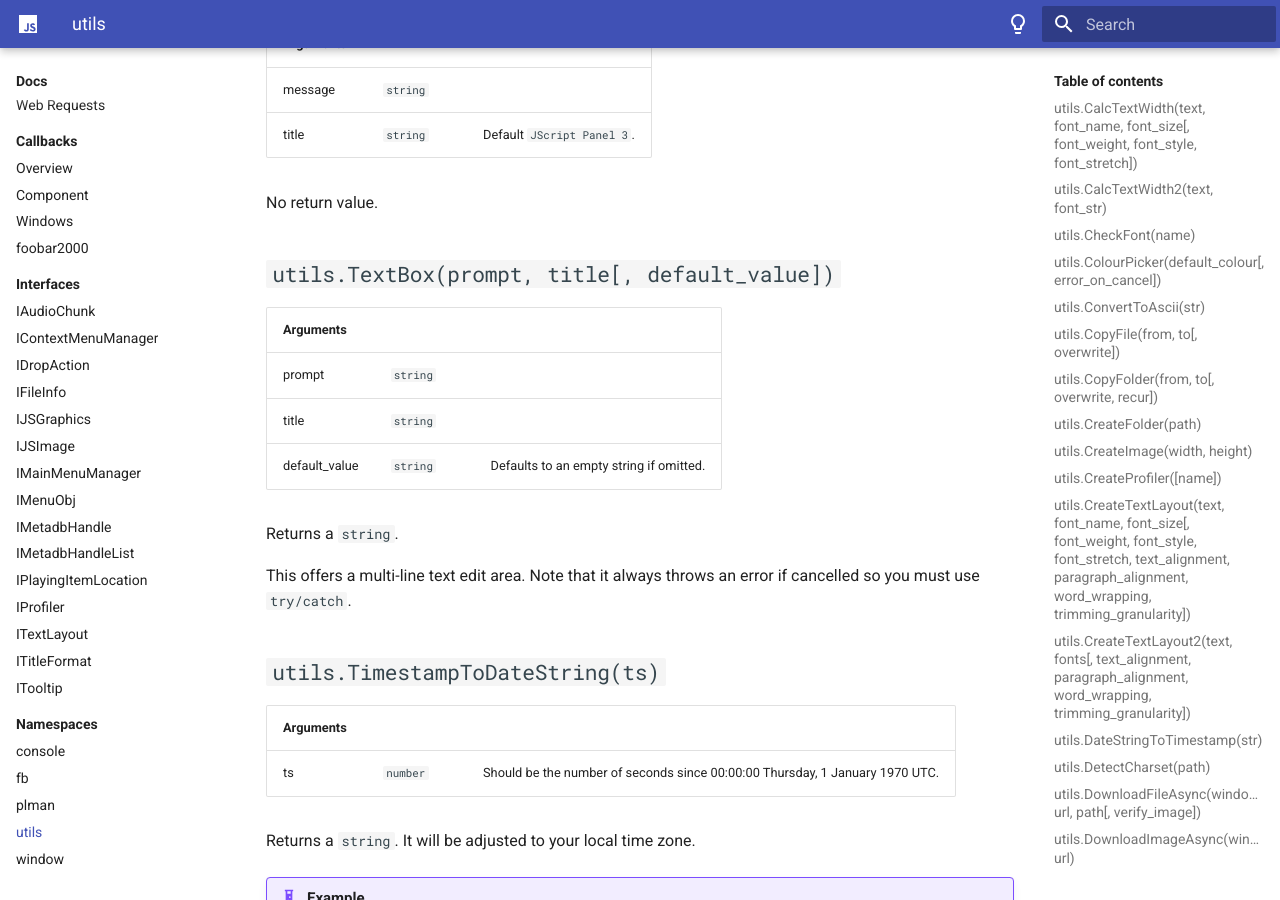
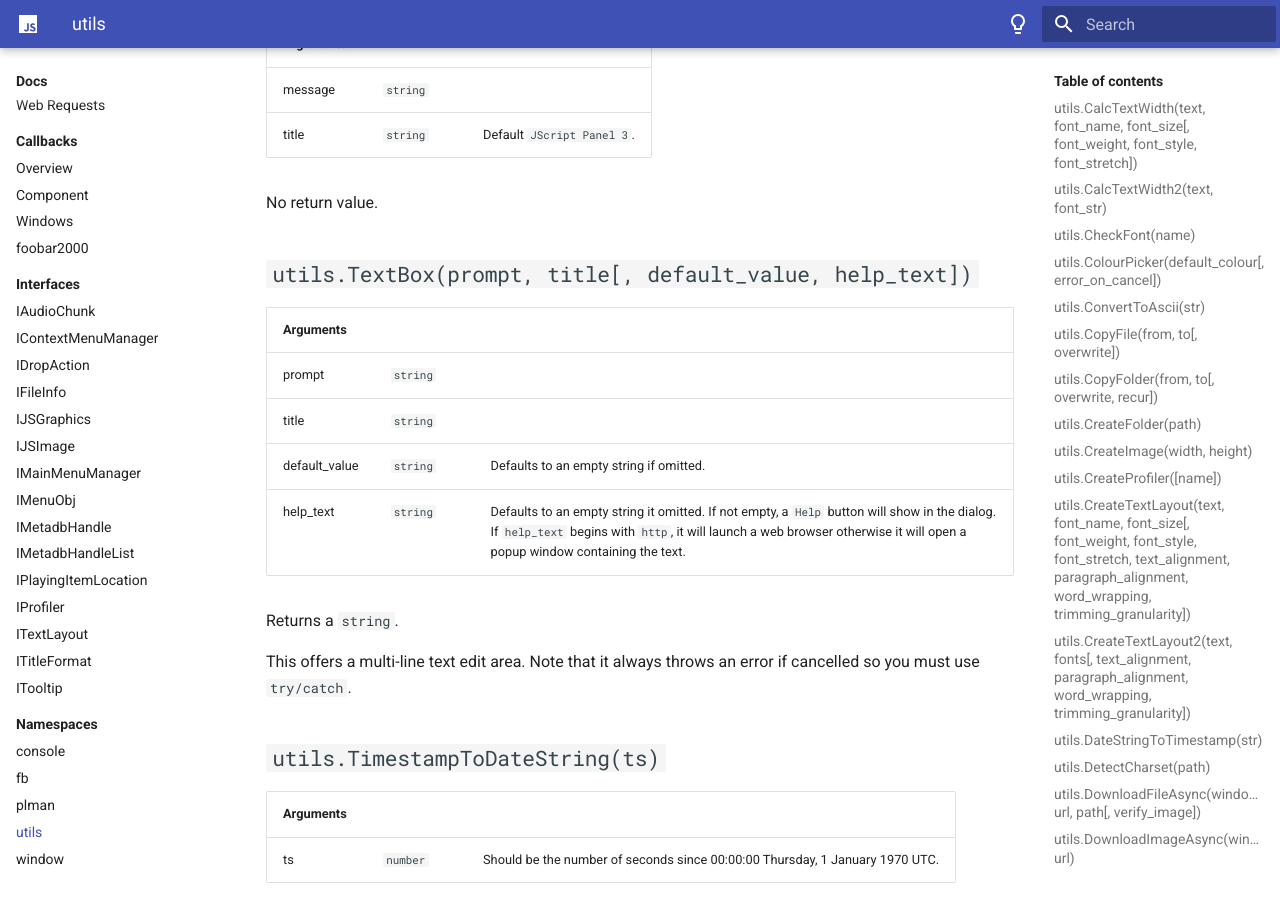
Before and after one commit to jscript-panel/jscript-panel.github.io, an MkDocs documentation site: the page built from docs/docs/namespaces/utils.md, in a window 1280 px wide and 900 px high, scrolled down 21511 px. Built offline with MkDocs 1.6.1 and Material for MkDocs 9.7.7, drawn with Linux system fonts in a browser that asks for light colours.

Commit message:
TextBox help

```diff
--- a/docs/docs/namespaces/utils.md
+++ b/docs/docs/namespaces/utils.md
@@ -683,12 +683,13 @@ No return value.
 
 No return value.
 
-## `utils.TextBox(prompt, title[, default_value])`
+## `utils.TextBox(prompt, title[, default_value, help_text])`
 |Arguments|||
 |---|---|---|
 |prompt|`string`|
 |title|`string`|
 |default_value|`string`|Defaults to an empty string if omitted.|
+|help_text|`string`|Defaults to an empty string it omitted. If not empty, a `Help` button will show in the dialog. If `help_text` begins with `http`, it will launch a web browser otherwise it will open a popup window containing the text.|
 
 Returns a `string`.
 
```
Also changed, not shown: docs/docs/changes/index.md (+4 -0 lines).
